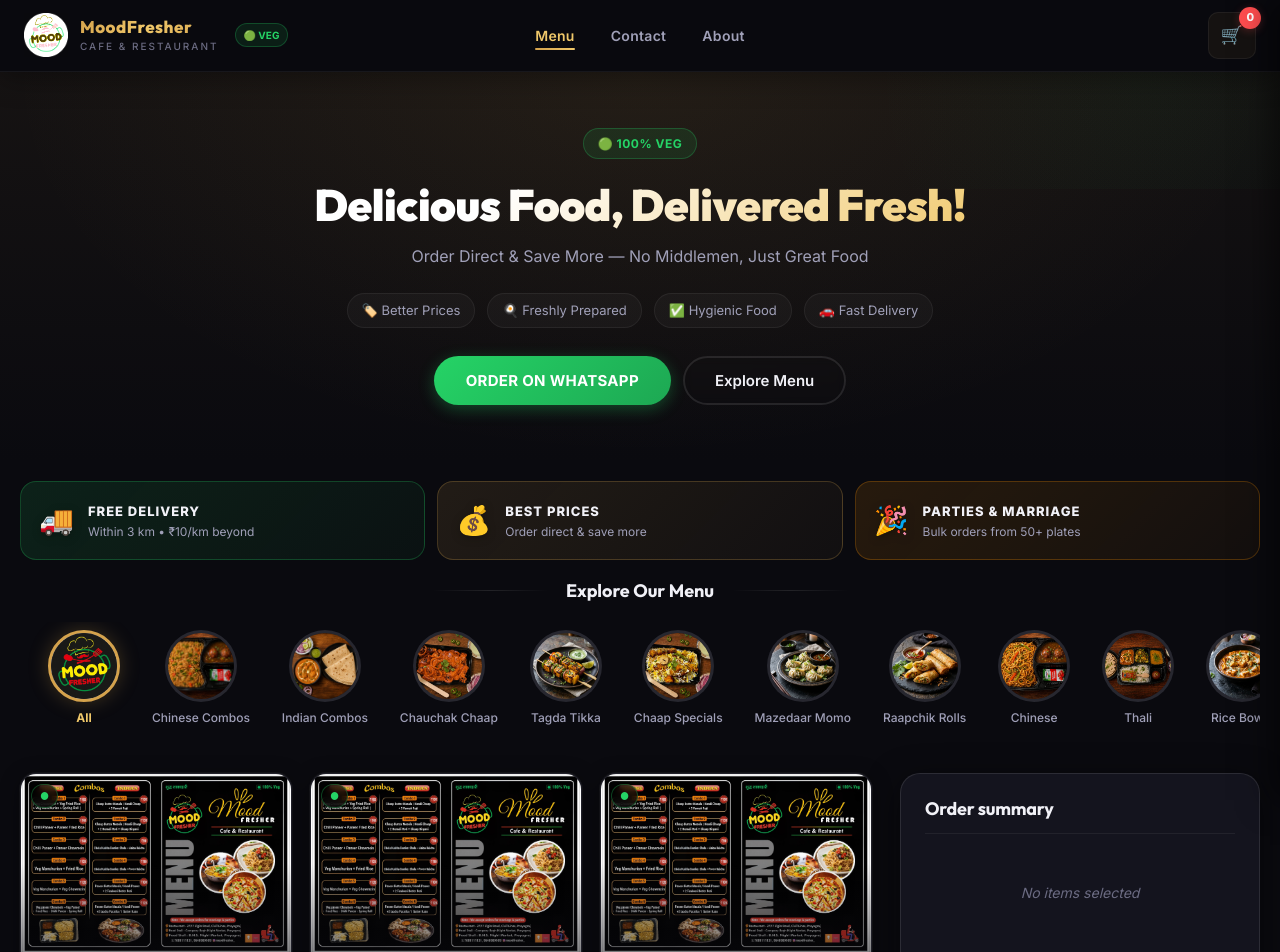
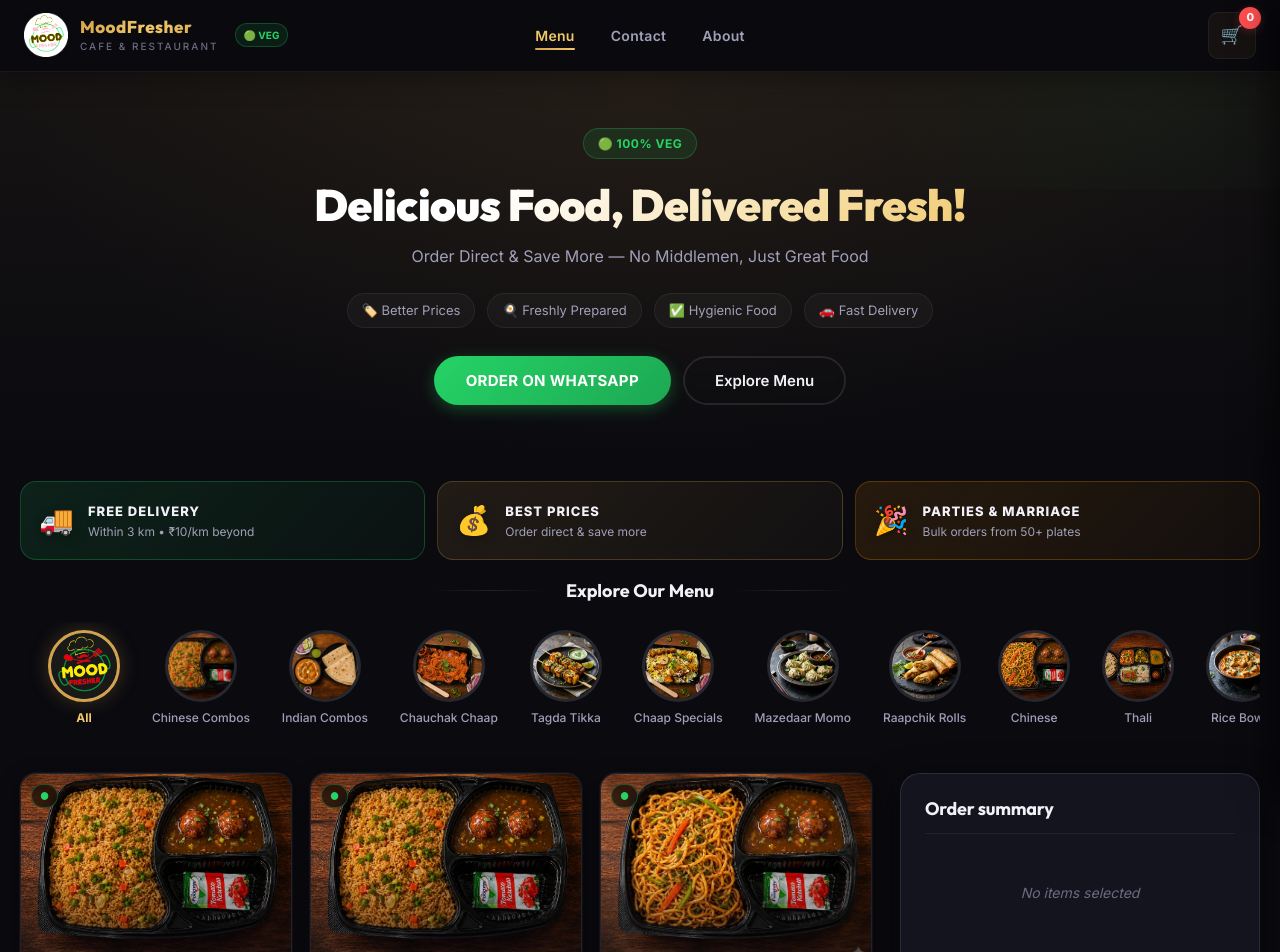
Before and after one commit to animesh624/MoodFresher, a React (Vite) app: page / in a window 1280 px wide. Shown: the top 952 px of the page. Built offline with nearby package versions, Linux system fonts and the light colour scheme.

Commit message:
few featured

```diff
--- a/src/data/items.json
+++ b/src/data/items.json
@@ -41,7 +41,7 @@
       "id": 1,
       "itemName": "Veg Chowmein + Veg Fried Rice + Veg Manchurian + Spring Roll",
       "category": "Chinese Combos",
-      "photoName": "menu1.jpeg",
+      "photoName": "Manchurian Fried Rice.jpeg",
       "description": "",
       "price": 160
     },
@@ -49,7 +49,7 @@
       "id": 2,
       "itemName": "Chilli Paneer + Paneer Fried Rice",
       "category": "Chinese Combos",
-      "photoName": "menu1.jpeg",
+      "photoName": "Manchurian Fried Rice.jpeg",
       "description": "",
       "price": 140
     },
@@ -57,7 +57,7 @@
       "id": 3,
       "itemName": "Chilli Paneer + Paneer Chowmein",
       "category": "Chinese Combos",
-      "photoName": "menu1.jpeg",
+      "photoName": "Manchurian Noodles.jpeg",
       "description": "",
       "price": 140
     },
@@ -65,7 +65,7 @@
       "id": 4,
       "itemName": "Veg Manchurian + Fried Rice",
       "category": "Chinese Combos",
-      "photoName": "menu1.jpeg",
+      "photoName": "Manchurian Fried Rice.jpeg",
       "description": "",
       "price": 120
     },
@@ -73,7 +73,7 @@
       "id": 5,
       "itemName": "Veg Manchurian + Veg Chowmein",
       "category": "Chinese Combos",
-      "photoName": "menu1.jpeg",
+      "photoName": "Manchurian Noodles.jpeg",
       "description": "",
       "price": 120
     },
@@ -81,7 +81,7 @@
       "id": 6,
       "itemName": "Veg paneer Chowmein + Veg Paneer + Fried Rice + Chilli Paneer + Spring Roll",
       "category": "Chinese Combos",
-      "photoName": "menu1.jpeg",
+      "photoName": "Manchurian Fried Rice.jpeg",
       "description": "",
       "price": 200
     },
@@ -89,7 +89,7 @@
       "id": 7,
       "itemName": "Chaap Butter Masala / Handi Chaap + 2 Rumali Roti",
       "category": "Indian Combos",
-      "photoName": "menu1.jpeg",
+      "photoName": "Chaap Butter Msala RUmali Roti.jpeg",
       "description": "",
       "price": 100
     },
@@ -97,7 +97,7 @@
       "id": 8,
       "itemName": "Chaap Butter Masala / Handi Chaap + 2 Rumali Roti + Chaap Biryani",
       "category": "Indian Combos",
-      "photoName": "menu1.jpeg",
+      "photoName": "Chaap Butter Msala RUmali Roti.jpeg",
       "description": "",
       "price": 130
     },
@@ -105,7 +105,7 @@
       "id": 9,
       "itemName": "Chola Kulcha Combo: Chola + Aaloo Kulcha",
       "category": "Indian Combos",
-      "photoName": "menu1.jpeg",
+      "photoName": "Chaap Butter Msala RUmali Roti.jpeg",
       "description": "",
       "price": 90
     },
@@ -113,7 +113,7 @@
       "id": 10,
       "itemName": "Chola Kulcha Combo: Chola + Paneer Kulcha",
       "category": "Indian Combos",
-      "photoName": "menu1.jpeg",
+      "photoName": "Chaap Butter Msala RUmali Roti.jpeg",
       "description": "",
       "price": 110
     },
@@ -121,7 +121,7 @@
       "id": 11,
       "itemName": "Paneer Butter Masala / Handi Paneer + 2 Tandoori Butter Roti",
       "category": "Indian Combos",
-      "photoName": "menu1.jpeg",
+      "photoName": "Chaap Butter Msala RUmali Roti.jpeg",
       "description": "",
       "price": 100
     },
@@ -129,7 +129,7 @@
       "id": 12,
       "itemName": "Paneer Butter Masala / Handi Paneer + 2 laccha Paratha / 1 Butter Naan",
       "category": "Indian Combos",
-      "photoName": "menu1.jpeg",
+      "photoName": "Chaap Butter Msala RUmali Roti.jpeg",
       "description": "",
       "price": 120
     },
@@ -191,7 +191,7 @@
       "id": 19,
       "itemName": "Paneer Masala Tikka",
       "category": "Tagda Tikka",
-      "photoName": "menu1.jpeg",
+      "photoName": "Paneer Tikka.jpeg",
       "description": "",
       "priceHalf": 130,
       "priceFull": 210
@@ -200,7 +200,7 @@
       "id": 20,
       "itemName": "Paneer Malai Tikka",
       "category": "Tagda Tikka",
-      "photoName": "menu1.jpeg",
+      "photoName": "Paneer Tikka.jpeg",
       "description": "",
       "priceHalf": 140,
       "priceFull": 240
@@ -209,7 +209,7 @@
       "id": 21,
       "itemName": "Paneer Haryali Tikka",
       "category": "Tagda Tikka",
-      "photoName": "menu1.jpeg",
+      "photoName": "Paneer Tikka.jpeg",
       "description": "",
       "priceHalf": 140,
       "priceFull": 240
@@ -236,7 +236,7 @@
       "id": 24,
       "itemName": "Fried Momos",
       "category": "Mazedaar Momo",
-      "photoName": "menu1.jpeg",
+      "photoName": "steamed_momos.jpeg",
       "description": "",
       "priceHalf": 55,
       "priceFull": 110
@@ -245,7 +245,7 @@
       "id": 25,
       "itemName": "Tandoori Masala Momos",
       "category": "Mazedaar Momo",
-      "photoName": "menu1.jpeg",
+      "photoName": "steamed_momos.jpeg",
       "description": "",
       "priceHalf": 70,
       "priceFull": 120
@@ -254,7 +254,7 @@
       "id": 26,
       "itemName": "Tandoori Malai Momos",
       "category": "Mazedaar Momo",
-      "photoName": "menu1.jpeg",
+      "photoName": "steamed_momos.jpeg",
       "description": "",
       "priceHalf": 80,
       "priceFull": 140
@@ -271,7 +271,7 @@
       "id": 28,
       "itemName": "Masala Chaap Roll",
       "category": "Raapchik Rolls",
-      "photoName": "menu1.jpeg",
+      "photoName": "spring_roll.jpeg",
       "description": "",
       "price": 90
     },
@@ -279,7 +279,7 @@
       "id": 29,
       "itemName": "Achari Chaap Roll",
       "category": "Raapchik Rolls",
-      "photoName": "menu1.jpeg",
+      "photoName": "spring_roll.jpeg",
       "description": "",
       "price": 90
     },
@@ -287,7 +287,7 @@
       "id": 30,
       "itemName": "Malai Chaap Roll",
       "category": "Raapchik Rolls",
-      "photoName": "menu1.jpeg",
+      "photoName": "spring_roll.jpeg",
       "description": "",
       "price": 100
     },
@@ -295,7 +295,7 @@
       "id": 31,
       "itemName": "Afghani Chaap Roll",
       "category": "Raapchik Rolls",
-      "photoName": "menu1.jpeg",
+      "photoName": "spring_roll.jpeg",
       "description": "",
       "price": 100
     },
@@ -303,7 +303,7 @@
       "id": 32,
       "itemName": "Haryali Chaap Roll",
       "category": "Raapchik Rolls",
-      "photoName": "menu1.jpeg",
+      "photoName": "spring_roll.jpeg",
       "description": "",
       "price": 100
     },
@@ -311,7 +311,7 @@
       "id": 33,
       "itemName": "Paneer Tikka Roll",
       "category": "Raapchik Rolls",
-      "photoName": "menu1.jpeg",
+      "photoName": "spring_roll.jpeg",
       "description": "",
       "price": 110
     },
@@ -319,7 +319,7 @@
       "id": 34,
       "itemName": "Special Roll (Chaap + Paneer)",
       "category": "Raapchik Rolls",
-      "photoName": "menu1.jpeg",
+      "photoName": "spring_roll.jpeg",
       "description": "",
       "price": 120
     },
@@ -336,7 +336,7 @@
       "id": 36,
       "itemName": "Paneer Chowmein",
       "category": "Chinese",
-      "photoName": "menu1.jpeg",
+      "photoName": "Manchurian Noodles.jpeg",
       "description": "",
       "priceHalf": 90,
       "priceFull": 160
@@ -345,7 +345,7 @@
       "id": 37,
       "itemName": "Schezwan Chowmein",
       "category": "Chinese",
-      "photoName": "menu1.jpeg",
+      "photoName": "Manchurian Noodles.jpeg",
       "description": "",
       "priceHalf": 90,
       "priceFull": 160
@@ -354,7 +354,7 @@
       "id": 38,
       "itemName": "Veg Fried Rice",
       "category": "Chinese",
-      "photoName": "menu1.jpeg",
+      "photoName": "Manchurian Fried Rice.jpeg",
       "description": "",
       "priceHalf": 70,
       "priceFull": 120
@@ -363,7 +363,7 @@
       "id": 39,
       "itemName": "Paneer Fried Rice",
       "category": "Chinese",
-      "photoName": "menu1.jpeg",
+      "photoName": "Manchurian Fried Rice.jpeg",
       "description": "",
       "priceHalf": 90,
       "priceFull": 160
@@ -372,7 +372,7 @@
       "id": 40,
       "itemName": "Schezwan Fried Rice",
       "category": "Chinese",
-      "photoName": "menu1.jpeg",
+      "photoName": "Manchurian Fried Rice.jpeg",
       "description": "",
       "priceHalf": 90,
       "priceFull": 160
@@ -381,7 +381,7 @@
       "id": 41,
       "itemName": "Chilli Paneer",
       "category": "Chinese",
-      "photoName": "menu1.jpeg",
+      "photoName": "Manchurian Fried Rice.jpeg",
       "description": "",
       "priceHalf": 120,
       "priceFull": 220
@@ -399,7 +399,7 @@
       "id": 43,
       "itemName": "Paneer Manchurian",
       "category": "Chinese",
-      "photoName": "menu1.jpeg",
+      "photoName": "Manchurian Fried Rice.jpeg",
       "description": "",
       "priceHalf": 120,
       "priceFull": 220
@@ -408,7 +408,7 @@
       "id": 44,
       "itemName": "Chilli Potato",
       "category": "Chinese",
-      "photoName": "menu1.jpeg",
+      "photoName": "Manchurian Noodles.jpeg",
       "description": "",
       "priceHalf": 80,
       "priceFull": 140
@@ -417,7 +417,7 @@
       "id": 45,
       "itemName": "Pav Bhaji",
       "category": "Chinese",
-      "photoName": "menu1.jpeg",
+      "photoName": "Bahubali Thali.jpeg",
       "description": "",
       "price": 80
     },
@@ -425,7 +425,7 @@
       "id": 46,
       "itemName": "Dry Chilli Chaap",
       "category": "Chinese",
-      "photoName": "menu1.jpeg",
+      "photoName": "Manchurian Noodles.jpeg",
       "description": "",
       "priceHalf": 100,
       "priceFull": 180
@@ -458,7 +458,7 @@
       "id": 50,
       "itemName": "Saadi Thali",
       "category": "Thali",
-      "photoName": "menu1.jpeg",
+      "photoName": "Delux Thaali.jpeg",
       "description": "",
       "price": 90
     },
@@ -466,7 +466,7 @@
       "id": 51,
       "itemName": "Daal + Rice",
       "category": "Rice Bowls",
-      "photoName": "menu1.jpeg",
+      "photoName": "Paneer Butter Masala.jpeg",
       "description": "",
       "price": 60
     },
@@ -474,7 +474,7 @@
       "id": 52,
       "itemName": "Chola + Rice",
       "category": "Rice Bowls",
-      "photoName": "menu1.jpeg",
+      "photoName": "Paneer Butter Masala.jpeg",
       "description": "",
       "price": 70
     },
@@ -482,7 +482,7 @@
       "id": 53,
       "itemName": "Paneer Butter Masala + Rice",
       "category": "Rice Bowls",
-      "photoName": "menu1.jpeg",
+      "photoName": "Paneer Butter Masala.jpeg",
       "description": "",
       "price": 80
     },
@@ -490,7 +490,7 @@
       "id": 54,
       "itemName": "Matar Paneer + Rice",
       "category": "Rice Bowls",
-      "photoName": "menu1.jpeg",
+      "photoName": "Paneer Butter Masala.jpeg",
       "description": "",
       "price": 80
     },
@@ -498,7 +498,7 @@
       "id": 55,
       "itemName": "Gulab Jamun",
       "category": "Desert",
-      "photoName": "menu1.jpeg",
+      "photoName": "Oreo ka Maza Premium.jpeg",
       "description": "",
       "price": 25
     },
@@ -515,7 +515,7 @@
       "id": 57,
       "itemName": "Paneer Do Pyaaza",
       "category": "Indian Gravy",
-      "photoName": "menu1.jpeg",
+      "photoName": "Paneer Butter Masala.jpeg",
       "description": "",
       "priceHalf": 140,
       "priceFull": 270
@@ -524,7 +524,7 @@
       "id": 58,
       "itemName": "Paneer Korma",
       "category": "Indian Gravy",
-      "photoName": "menu1.jpeg",
+      "photoName": "Paneer Butter Masala.jpeg",
       "description": "",
       "priceHalf": 150,
       "priceFull": 290
@@ -533,7 +533,7 @@
       "id": 59,
       "itemName": "Shahi Paneer",
       "category": "Indian Gravy",
-      "photoName": "menu1.jpeg",
+      "photoName": "Paneer Butter Masala.jpeg",
       "description": "",
       "priceHalf": 150,
       "priceFull": 290
@@ -542,7 +542,7 @@
       "id": 60,
       "itemName": "Kadai Paneer",
       "category": "Indian Gravy",
-      "photoName": "menu1.jpeg",
+      "photoName": "Paneer Butter Masala.jpeg",
       "description": "",
       "priceHalf": 140,
       "priceFull": 270
@@ -551,7 +551,7 @@
       "id": 61,
       "itemName": "Handi Paneer",
       "category": "Indian Gravy",
-      "photoName": "menu1.jpeg",
+      "photoName": "Paneer Butter Masala.jpeg",
       "description": "",
       "priceHalf": 140,
       "priceFull": 270
@@ -560,7 +560,7 @@
       "id": 62,
       "itemName": "Matar Paneer",
       "category": "Indian Gravy",
-      "photoName": "menu1.jpeg",
+      "photoName": "Paneer Butter Masala.jpeg",
       "description": "",
       "priceHalf": 130,
       "priceFull": 220
@@ -569,7 +569,7 @@
       "id": 63,
       "itemName": "Jeera Aloo",
       "category": "Indian Gravy",
-      "photoName": "menu1.jpeg",
+      "photoName": "Paneer Butter Masala.jpeg",
       "description": "",
       "priceHalf": 90,
       "priceFull": 160
@@ -578,7 +578,7 @@
       "id": 64,
       "itemName": "Seasonal Veg",
       "category": "Indian Gravy",
-      "photoName": "menu1.jpeg",
+      "photoName": "Paneer Butter Masala.jpeg",
       "description": "",
       "priceHalf": 110,
       "priceFull": 200
@@ -587,7 +587,7 @@
       "id": 65,
       "itemName": "Chaap Butter Masala",
       "category": "Indian Gravy",
-      "photoName": "menu1.jpeg",
+      "photoName": "Paneer Butter Masala.jpeg",
       "description": "",
       "priceHalf": 140,
       "priceFull": 270
@@ -596,7 +596,7 @@
       "id": 66,
       "itemName": "Handi Chaap",
       "category": "Indian Gravy",
-      "photoName": "menu1.jpeg",
+      "photoName": "Paneer Butter Masala.jpeg",
       "description": "",
       "priceHalf": 140,
       "priceFull": 270
@@ -605,7 +605,7 @@
       "id": 67,
       "itemName": "Kadhai Caap",
       "category": "Indian Gravy",
-      "photoName": "menu1.jpeg",
+      "photoName": "Paneer Butter Masala.jpeg",
       "description": "",
       "priceHalf": 140,
       "priceFull": 270
@@ -614,7 +614,7 @@
       "id": 68,
       "itemName": "Dal Arhar Tadka",
       "category": "Dal",
-      "photoName": "menu1.jpeg",
+      "photoName": "Paneer Butter Masala.jpeg",
       "description": "",
       "price": 120
     },
@@ -622,7 +622,7 @@
       "id": 69,
       "itemName": "Dal Arhar Fry",
       "category": "Dal",
-      "photoName": "menu1.jpeg",
+      "photoName": "Paneer Butter Masala.jpeg",
       "description": "",
       "price": 140
     },
@@ -630,7 +630,7 @@
       "id": 70,
       "itemName": "Punjabi Choley",
       "category": "Dal",
-      "photoName": "menu1.jpeg",
+      "photoName": "Paneer Butter Masala.jpeg",
       "description": "",
       "price": 110
     },
@@ -638,7 +638,7 @@
       "id": 71,
       "itemName": "Plain Rice",
       "category": "Rice",
-      "photoName": "menu1.jpeg",
+      "photoName": "SoyaChaap biryani.jpeg",
       "description": "",
       "priceHalf": 50,
       "priceFull": 90
@@ -647,7 +647,7 @@
       "id": 72,
       "itemName": "Jeera Rice",
       "category": "Rice",
-      "photoName": "menu1.jpeg",
+      "photoName": "SoyaChaap biryani.jpeg",
       "description": "",
       "priceHalf": 60,
       "priceFull": 100
@@ -656,7 +656,7 @@
       "id": 73,
       "itemName": "Veg Fried Rice (Rice Category)",
       "category": "Rice",
-      "photoName": "menu1.jpeg",
+      "photoName": "Manchurian Fried Rice.jpeg",
       "description": "",
       "priceHalf": 70,
       "priceFull": 120
@@ -665,7 +665,7 @@
       "id": 74,
       "itemName": "Rumali Roti",
       "category": "Breads",
-      "photoName": "menu1.jpeg",
+      "photoName": "Chaap Butter Msala RUmali Roti.jpeg",
       "description": "",
       "price": 15
     },
@@ -673,7 +673,7 @@
       "id": 75,
       "itemName": "Tandoori Roti",
       "category": "Breads",
-      "photoName": "menu1.jpeg",
+      "photoName": "Chaap Butter Msala RUmali Roti.jpeg",
       "description": "",
       "price": 15
     },
@@ -681,7 +681,7 @@
       "id": 76,
       "itemName": "Tandoori Butter Roti",
       "category": "Breads",
-      "photoName": "menu1.jpeg",
+      "photoName": "Chaap Butter Msala RUmali Roti.jpeg",
       "description": "",
       "price": 20
     },
@@ -689,7 +689,7 @@
       "id": 77,
       "itemName": "Tava Roti",
       "category": "Breads",
-      "photoName": "menu1.jpeg",
+      "photoName": "Chaap Butter Msala RUmali Roti.jpeg",
       "description": "",
       "price": 10
     },
@@ -697,7 +697,7 @@
       "id": 78,
       "itemName": "Tava Butter Roti",
       "category": "Breads",
-      "photoName": "menu1.jpeg",
+      "photoName": "Chaap Butter Msala RUmali Roti.jpeg",
       "description": "",
       "price": 15
     },
@@ -705,7 +705,7 @@
       "id": 79,
       "itemName": "Butter Missi Roti",
       "category": "Breads",
-      "photoName": "menu1.jpeg",
+      "photoName": "Chaap Butter Msala RUmali Roti.jpeg",
       "description": "",
       "price": 35
     },
@@ -713,7 +713,7 @@
       "id": 80,
       "itemName": "Tandoori Lachcha Paraatha",
       "category": "Breads",
-      "photoName": "menu1.jpeg",
+      "photoName": "Chaap Butter Msala RUmali Roti.jpeg",
       "description": "",
       "price": 35
     },
@@ -721,7 +721,7 @@
       "id": 81,
       "itemName": "Paneer Kulcha",
       "category": "Breads",
-      "photoName": "menu1.jpeg",
+      "photoName": "Chaap Butter Msala RUmali Roti.jpeg",
       "description": "",
       "price": 70
     },
@@ -729,7 +729,7 @@
       "id": 82,
       "itemName": "Onion Kulcha",
       "category": "Breads",
-      "photoName": "menu1.jpeg",
+      "photoName": "Chaap Butter Msala RUmali Roti.jpeg",
       "description": "",
       "price": 50
     },
@@ -737,7 +737,7 @@
       "id": 83,
       "itemName": "Stuffed Kulcha",
       "category": "Breads",
-      "photoName": "menu1.jpeg",
+      "photoName": "Chaap Butter Msala RUmali Roti.jpeg",
       "description": "",
       "price": 60
     },
@@ -745,7 +745,7 @@
       "id": 84,
       "itemName": "Baby Naan",
       "category": "Breads",
-      "photoName": "menu1.jpeg",
+      "photoName": "Chaap Butter Msala RUmali Roti.jpeg",
       "description": "",
       "price": 30
     },
@@ -753,7 +753,7 @@
       "id": 85,
       "itemName": "Butter Naan",
       "category": "Breads",
-      "photoName": "menu1.jpeg",
+      "photoName": "Chaap Butter Msala RUmali Roti.jpeg",
       "description": "",
       "price": 50
     },
@@ -761,7 +761,7 @@
       "id": 86,
       "itemName": "Garlic Naan",
       "category": "Breads",
-      "photoName": "menu1.jpeg",
+      "photoName": "Chaap Butter Msala RUmali Roti.jpeg",
       "description": "",
       "price": 60
     },
@@ -769,7 +769,7 @@
       "id": 87,
       "itemName": "Stuffed Naan",
       "category": "Breads",
-      "photoName": "menu1.jpeg",
+      "photoName": "Chaap Butter Msala RUmali Roti.jpeg",
       "description": "",
       "price": 70
     },
```
Also changed, not shown: src/App.jsx (+1 -7 lines).
